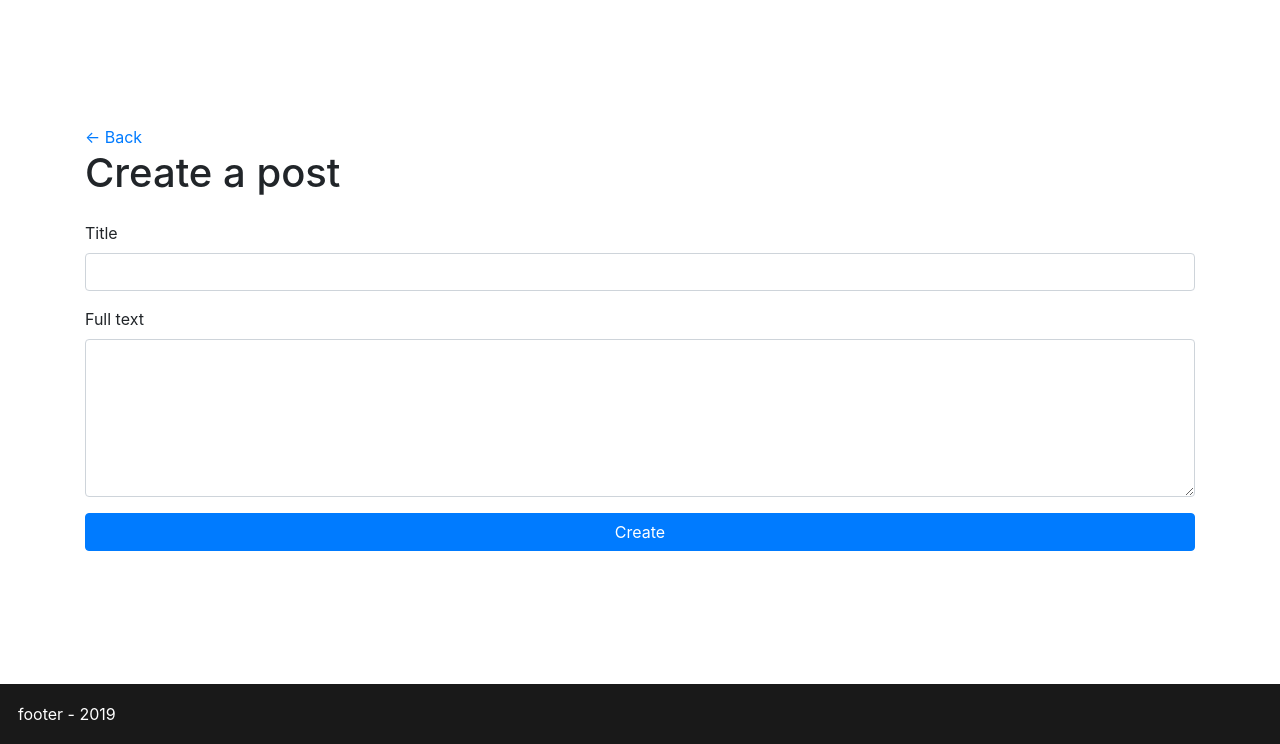
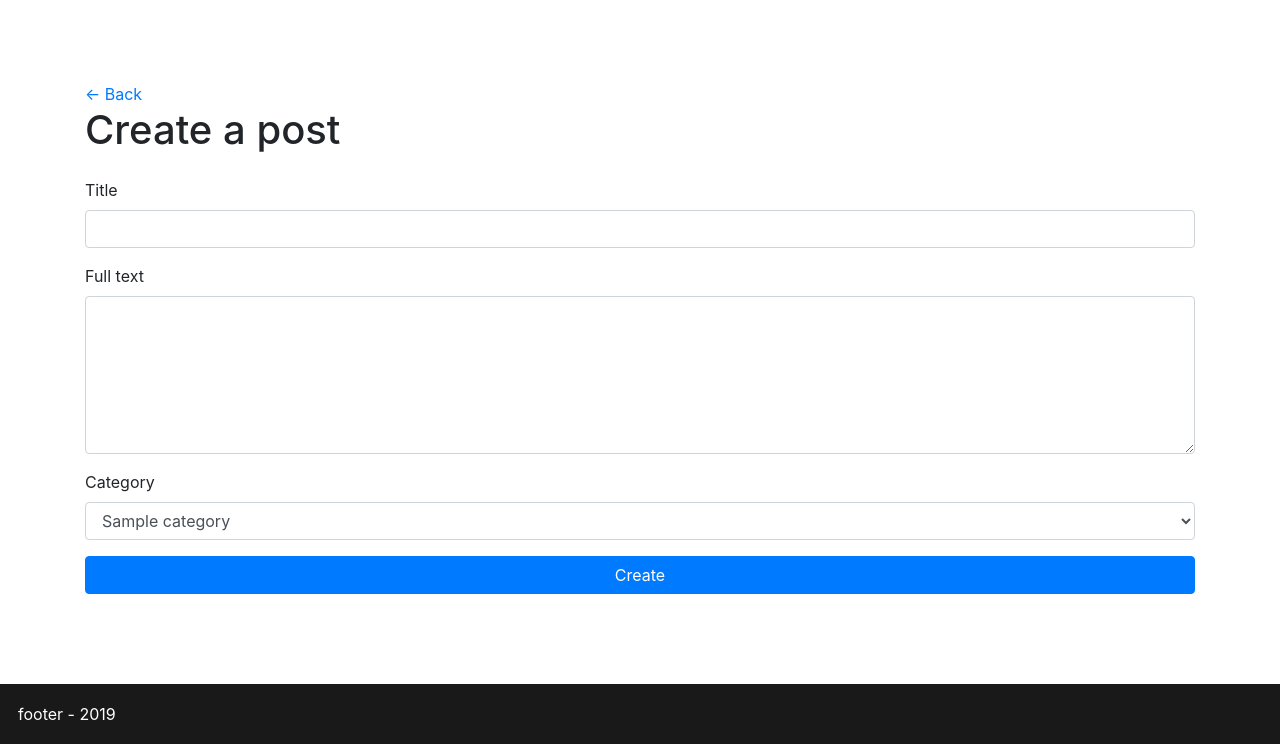
Before and after one commit to evgKoval/forum_mvc, a PHP site: template views/post/create.php in a window 1280 px wide. Shown: the part 56-800 px from the top of the page. Run offline with PHP 8.4, Linux system fonts and the light colour scheme; the template is opened without the code that fills it: most values are stand-ins (such as "Sample title", 1, 10 or a date in 2020); some libraries are stand-ins or nearby versions.

Commit message:
Add ability add category to post

```diff
--- a/controllers/IndexController.php
+++ b/controllers/IndexController.php
@@ -7,8 +7,10 @@ class IndexController
 		$posts = [];
 		$posts = Post::getPosts();
 
-        $preferences = [];
-        $preferences = User::getUserPreferences();
+        if (!User::isGuest()) {
+            $preferences = [];
+            $preferences = User::getUserPreferences();
+        }
 
 		require_once(ROOT . '/views/site/index.php');
 
--- a/controllers/PostController.php
+++ b/controllers/PostController.php
@@ -33,9 +33,12 @@ class PostController
 
     public function actionCreate()
     {
+        $categories = Category::getSubCategories();
+
         if (isset($_POST['post_create'])) {
             $title = $_POST['post_title'];
             $text = $_POST['post_text'];
+            $category = $_POST['post_category'];
 
             $errors = false;
 
@@ -44,7 +47,7 @@ class PostController
             }
 
             if ($errors == false) {
-                Post::createPost($title, $text);
+                Post::createPost($title, $text, $category);
 
                 header("Location: /");
             }
--- a/db/queries.sql
+++ b/db/queries.sql
@@ -82,3 +82,5 @@ CREATE TABLE IF NOT EXISTS user_preferences (
     category INT,
     sub_category INT
 )  ENGINE=INNODB;
+
+ALTER TABLE posts ADD COLUMN post_category INT;
--- a/models/Post.php
+++ b/models/Post.php
@@ -33,17 +33,18 @@ class Post
         return $post;
     }
 
-    public static function createPost($title, $text)
+    public static function createPost($title, $text, $category)
     {
         global $db;
 
         $userId = $_SESSION['user']['id'];
 
-        $sql = 'INSERT INTO posts (post_title, post_text, user_id) ' . 'VALUES (:post_title, :post_text, :user_id)';
+        $sql = 'INSERT INTO posts (post_title, post_text, post_category, user_id) ' . 'VALUES (:post_title, :post_text, :post_category, :user_id)';
 
         $result = $db->prepare($sql);
         $result->bindParam(':post_title', $title, PDO::PARAM_STR);
         $result->bindParam(':post_text', $text, PDO::PARAM_STR);
+        $result->bindParam(':post_category', $category, PDO::PARAM_INT);
         $result->bindParam(':user_id', $userId, PDO::PARAM_STR);
 
         $result->execute();
--- a/views/post/create.php
+++ b/views/post/create.php
@@ -11,6 +11,16 @@
             <label for="text_input">Full text</label>
             <textarea name="post_text" class="form-control" id="text_input" rows="6"></textarea>
         </div>
+        <div class="form-group">
+            <label for="category_input">Category</label>
+            <select name="post_category" class="form-control" id="category_input">
+                <?php foreach($categories as $category) { ?>
+                    <option value="<?php if(isset($category['id'])) echo $category['id']; ?>">
+                        <?php if(isset($category['name'])) echo $category['name']; ?>
+                    </option>
+                <?php } ?>
+            </select>
+        </div>
         <button type="submit" class="btn btn-primary mb-4 btn-block">Create</button>
     </form>
     <?php if (isset($errors) && is_array($errors)) { ?>
--- a/views/site/index.php
+++ b/views/site/index.php
@@ -1,4 +1,5 @@
 <?php include ROOT . '/views/layouts/header.php'; ?>
+    <?php if(!User::isGuest()) { ?>
         <div>
             <h5 class="preferences">
                 Your preferences:
@@ -7,6 +8,7 @@
                 <?php } ?>
             </h5>
         </div>
+    <?php } ?>
     <h1 class="mb-3">All of posts</h1>
     <?php if(!User::isGuest()) { ?>
         <a href="/post/create" class="btn btn-primary">Create a post</a>
--- a/views/site/preferences.php
+++ b/views/site/preferences.php
@@ -5,8 +5,8 @@
         <div class="form-group">
             <label for="category_input">Which categories do you like?</label>
             <select name="category" class="form-control" id="category_input">
-                <?php foreach($categories as $index => $category) { ?>
-                    <option value="<?php echo $index + 1; ?>">
+                <?php foreach($categories as $category) { ?>
+                    <option value="<?php if(isset($category['id'])) echo $category['id']; ?>">
                         <?php if(isset($category['name'])) echo $category['name']; ?>
                     </option>
                 <?php } ?>
```
Lines whose indentation alone changed are shown as unchanged.
